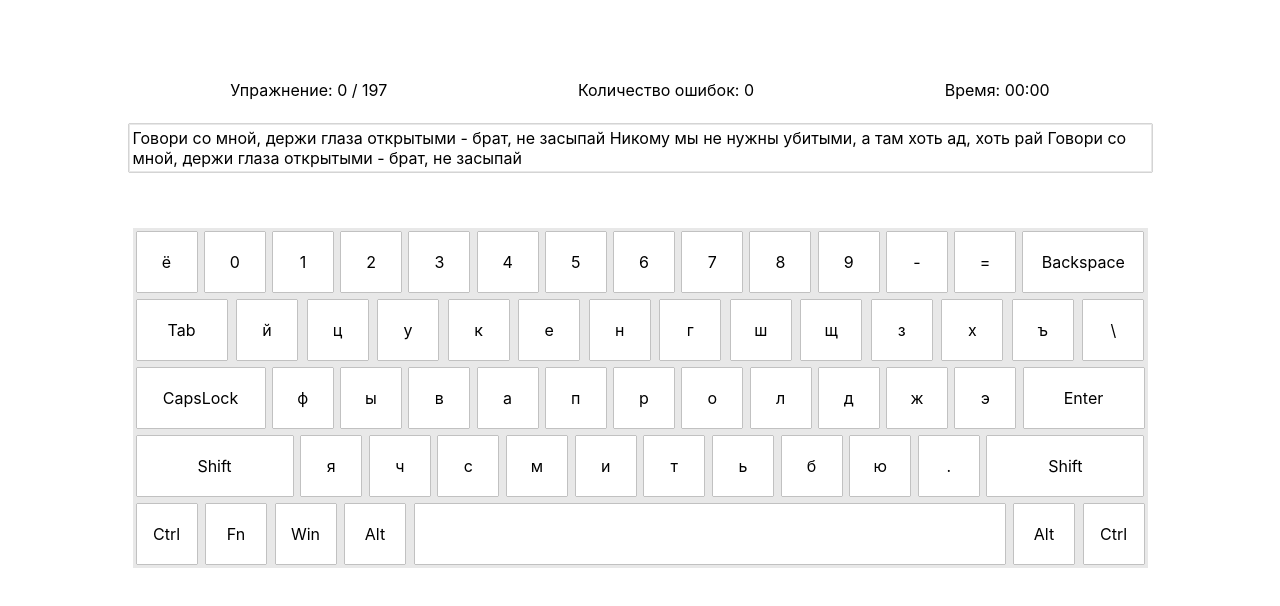
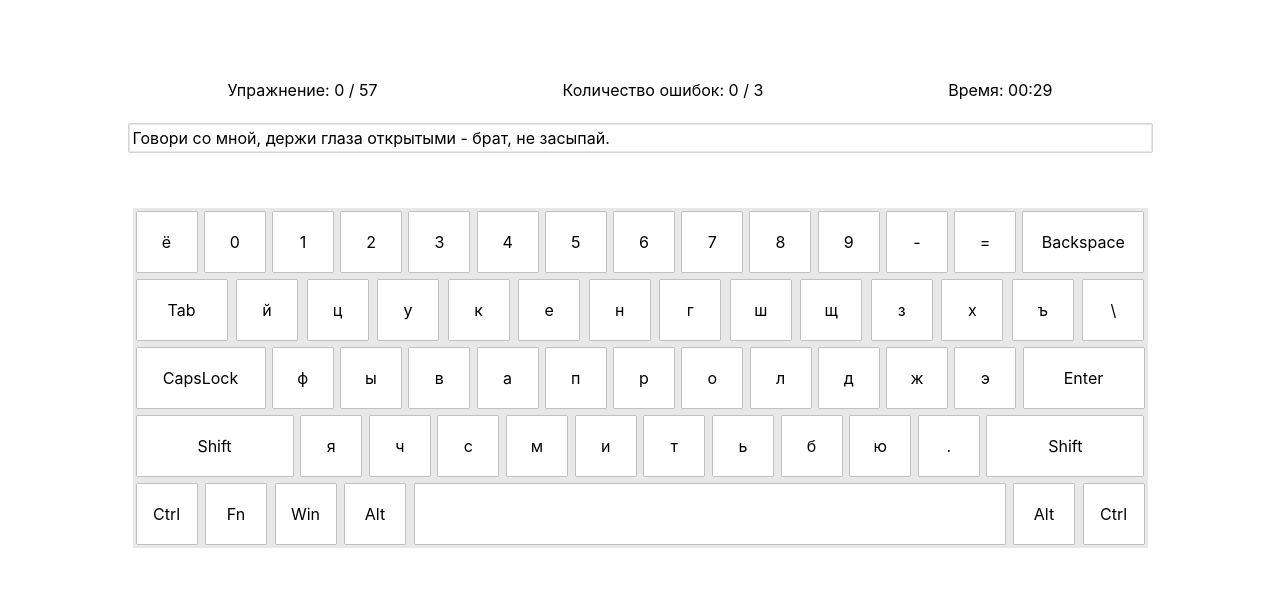
Before and after one commit to FrontiMaxim/keyboard-trainer, a React (Create React App) app: page / in a window 1280 px wide. Shown: the top 606 px of the page. Built offline with nearby package versions, Linux system fonts and the light colour scheme.

Commit message:
Added logic with a timer

```diff
--- a/src/components/PanelTrainer/PanelTrainer.jsx
+++ b/src/components/PanelTrainer/PanelTrainer.jsx
@@ -1,7 +1,7 @@
 import React from 'react';
 import './PanelTrainer.css';
 
-function PanelTrainer({length = 0, recruited = 0, error = 0, time = '00:00'}) {
+function PanelTrainer({length = 0, recruited = 0, errorLetter = 0,  allowedNumberErrors = 0, minutes = '00', seconds = '00'}) {
   return (
     <div className='panel_trainer'>
 
@@ -12,12 +12,14 @@ function PanelTrainer({length = 0, recruited = 0, error = 0, time = '00:00'}) {
 
         <div className='panel_trainer_error'>
             <span>Количество ошибок: </span>
-            {error}
+            {errorLetter} / {allowedNumberErrors}
         </div>
 
         <div className='panel_trainer_time'>
             <span>Время: </span>
-            {time}
+            {minutes.toString().length === 1 ? 0 : ''}{minutes}
+            :
+            {seconds.toString().length === 1 ? 0 : ''}{seconds}
         </div>
 
     </div>
--- a/src/pages/Trainer/Trainer.jsx
+++ b/src/pages/Trainer/Trainer.jsx
@@ -9,9 +9,12 @@ import './Trainer.css';
 
 
 function Trainer() {
-  const text = `Говори со мной, держи глаза открытыми - брат, не засыпай
-                Никому мы не нужны убитыми, а там хоть ад, хоть рай
-                Говори со мной, держи глаза открытыми - брат, не засыпай`;
+  const text = 'Говори со мной, держи глаза открытыми - брат, не засыпай.';
+
+  const v = 0.5; // скорость набора
+  let time = text.length * v; // время на набор данных
+  const percentError = 5;
+  const allowedNumberErrors = Math.round(text.length * percentError / 100);
 
   const specialSymbols = ['CapsLock', 'Shift', 'Control', 'Meta', 'Alt'];
 
@@ -20,15 +23,56 @@ function Trainer() {
   const [currentLetter, setCurrentLetter] = useState(0);
   const [errorLetter, setErrorLetter] = useState(0);
   const [letters, setLetters] = useState([]);
+  const [isPlay, setIsPlay] = useState(false);
+  const [idInterval, setIdInterval] = useState(0);
+
+  const [timer, setTimer] = useState({
+    m: Math.trunc(time / 60),
+    s: Math.round(time - Math.trunc(time / 60) * 60)
+  });
+
+  let minutes = Math.trunc(time / 60);
+  let seconds = Math.round(time - minutes * 60);
+
+  let pressTimeStart = 0;
+  let pressTimeEnd = 0;
+  let pressTimes = [];
+
+  function calculatePressingTime(start, end) {
+    let delta = (end - start) / 1000;
+    pressTimes.push(delta);
+  }
+
+  function countdown() {
+    if(seconds === 0) {
+      if(minutes === 0) {
+        setIsPlay(false);
+        clearInterval(idInterval);
+      } else {
+        seconds = 59;
+        minutes -= 1;
+        setTimer({m: minutes, s : seconds})
+      }
+    } else {
+      seconds -= 1;
+      setTimer(prev => prev = {...prev, s : seconds});
+    }
+  }
 
   const ref = useRef(null);
 
   useEffect(() => {
     setLetters(Array.from(document.querySelectorAll('[data-letter]')));
     ref.current.focus();
-  }, []);
 
-  function onKeyUpHandler(e) {
+    setIdInterval(setInterval(() => {
+      isPlay && countdown();
+    }, 1000));
+  }, [isPlay]);
+
+  function onKeyUpHandler() {
+
+    pressTimeStart = new Date().getTime();
     let letters = document.querySelectorAll('.pressed');
 
     if(letters) {
@@ -46,11 +90,26 @@ function Trainer() {
     const letter = letters.find(letter => letter.dataset.letter.includes(event.key));
 
     if(letter) {
-      if(text[currentLetter] == event.key) {
+
+      if(!isPlay && event.key === 'Enter') {
+
+        setIsPlay(true);
+
+      } else if (isPlay) {
+        if(text[currentLetter] === event.key) {
+
+          pressTimeEnd = new Date().getTime();
+          calculatePressingTime(pressTimeStart, pressTimeEnd);
 
           letter.classList.add('pressed');
 
           setCurrentLetter(currentLetter + 1);
+
+          if(currentLetter === (text.length - 1)) {
+            setIsPlay(false);
+            clearInterval(idInterval);
+          }
+
           setRigthPart(rigthPart + remainPart.slice(0,1));
           setRemainPart(remainPart.slice(1));
 
@@ -62,11 +121,19 @@ function Trainer() {
         }
       }
     }
+  }
 
 
   return (
     <div ref={ref} className='trainer' tabIndex={0} onKeyUp={onKeyUpHandler} onKeyDown={onKeyDownHandler}>
-        <PanelTrainer length={text.length} recruited={currentLetter} error={errorLetter} />
+        <PanelTrainer
+           length={text.length}
+           recruited={currentLetter}
+           errorLetter={errorLetter}
+           allowedNumberErrors={allowedNumberErrors}
+           minutes={timer.m}
+           seconds={timer.s}
+          />
         <Textboard rigthPart={rigthPart} remainPart={remainPart} />
         <Keyboard />
     </div>
```
Lines whose indentation alone changed are shown as unchanged.
